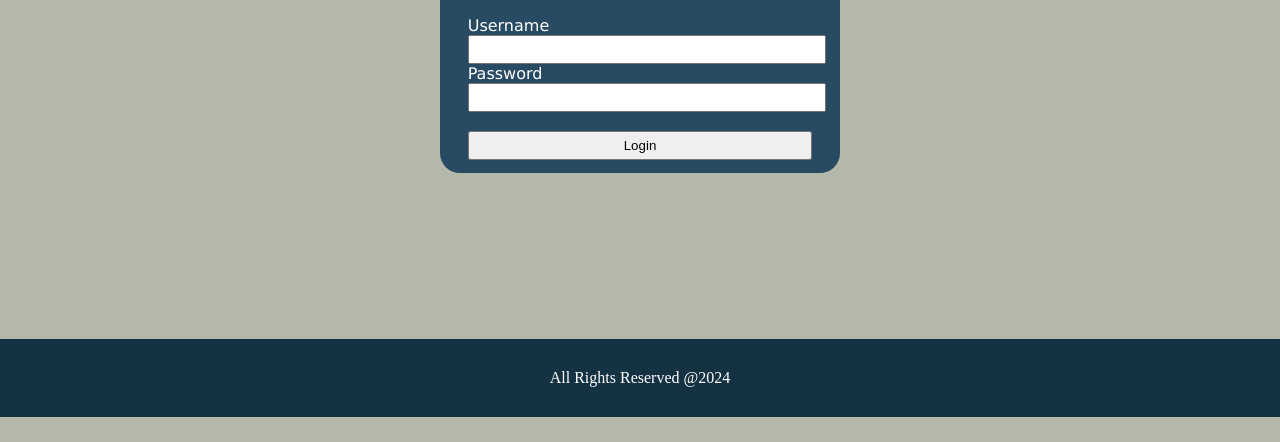
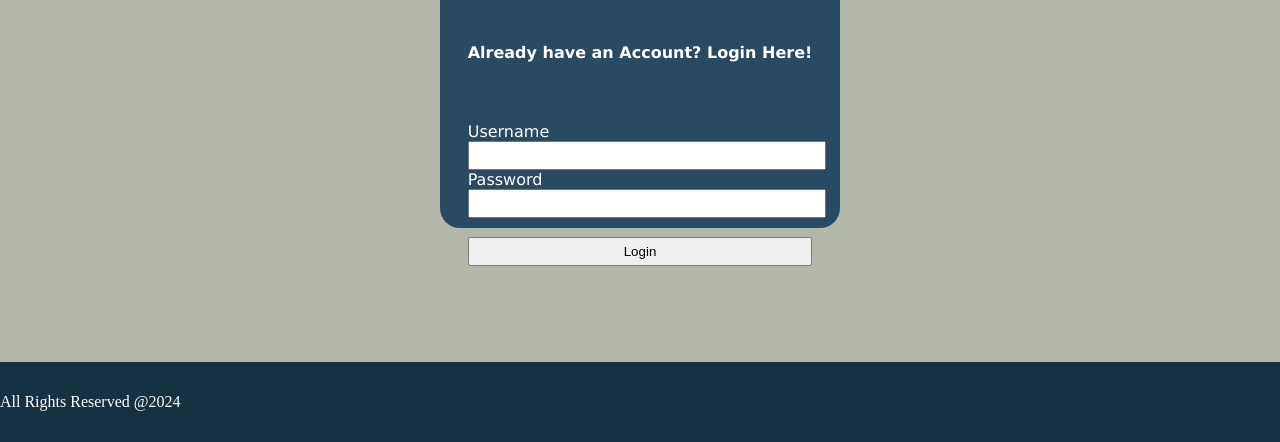
Before and after one commit to MatthewGolo/Simple-Login, a plain HTML site: page index.html in a window 1280 px wide. Shown: the part 515-957 px from the top of the page. Before the commit the page ends 932 px from the top, so only its background shows below. Drawn offline with Linux system fonts and the light colour scheme.

Commit message:
New updated

```diff
--- a/index.html
+++ b/index.html
@@ -8,7 +8,7 @@
 </head>
 <body>
     <nav>
-        <img src="/img/takeoff.png" id="logo">
+        <img src="public/airplane.png" id="logo">
         <h1 id="webname">LPC AIRLINES</h1>
         <ul>
             <li>Home</li>
--- a/style.css
+++ b/style.css
@@ -1,8 +1,7 @@
-*{
-    margin: 0;
-}
+
 body{
     background-color: #B4B8AB;
+    margin: 0;
 }
 nav{
     background-color: #153243;
@@ -92,10 +91,13 @@ form{
 }
 
 .footer{
+    height: 5em;
+    width: 100%;
+    display: flex;
+    align-items: center;
+    text-align: center;
     background-color: #153243;
-    padding: 30px 20px;
-    margin-top: 130px;
+    margin-top: 98px;
     color: white;
-    text-align: center;
 
 }
```
Also changed, not shown: public/airplane.png (added), public/takeoff.png (added).
